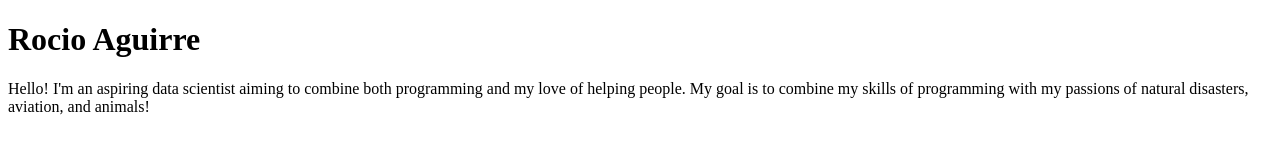
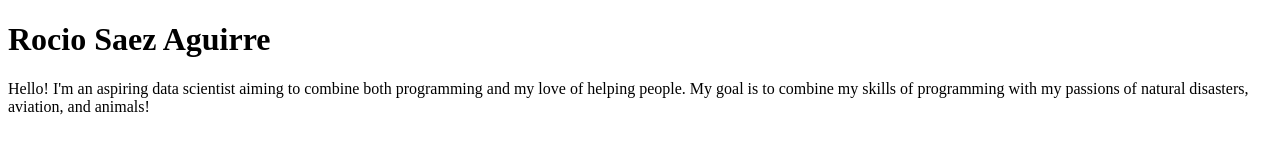
Before and after one commit to RocioSAguirre/Portfolio, a plain HTML site: page index.html in a window 1280 px wide. Drawn offline with Linux system fonts and the light colour scheme.

Commit message:
Updated Last Name
I erased last name by accident

```diff
--- a/index.html
+++ b/index.html
@@ -5,7 +5,7 @@
     <meta name="viewport" content="width=device-width, initial-scale=1.0">
     <title>Rocio Saez Aguirre: Personal Site & Portfolio</title>
 </head>
-<h1>Rocio Aguirre</h1>
+<h1>Rocio Saez Aguirre</h1>
 <p>Hello! I'm an aspiring data scientist aiming to combine both programming and my love of helping people. My goal is to combine my skills of programming with my passions of natural disasters, aviation, and animals!  </p>
 <body>
 
```
